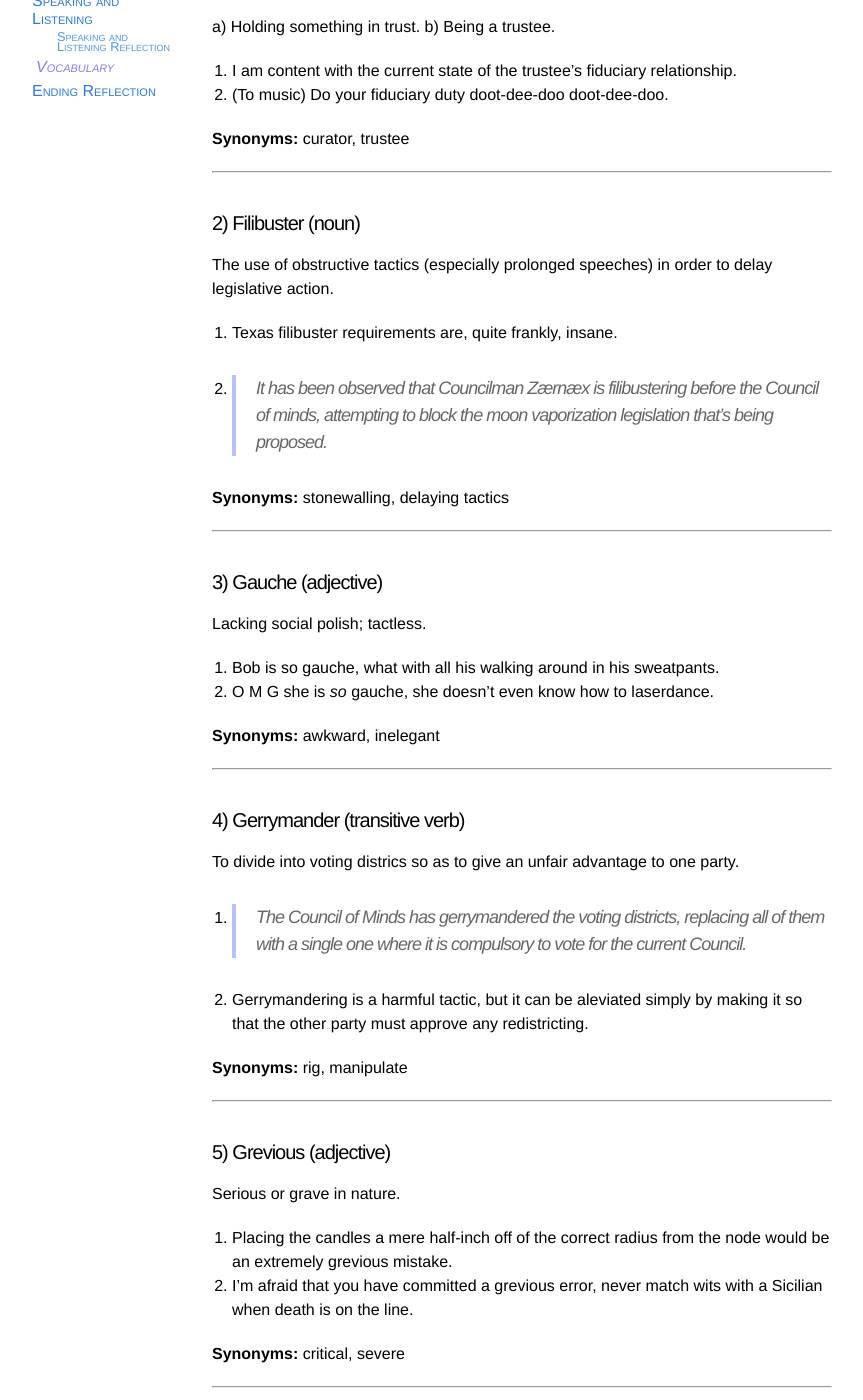
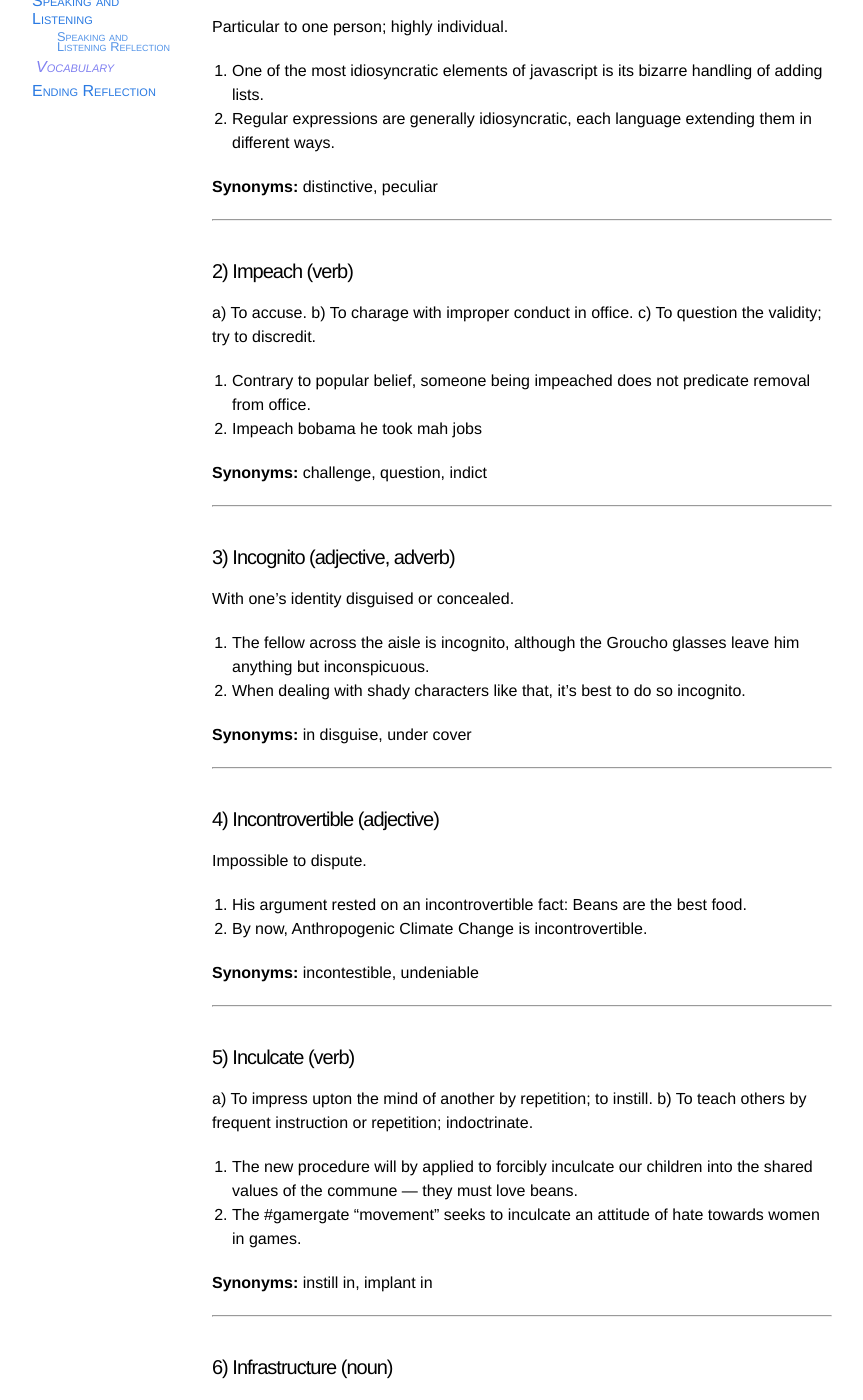
Before and after one commit to porglezomp/am-lit, a Jekyll site: the page built from portfolio/vocabulary.md, in a window 1280 px wide and 1400 px high, scrolled down 263 px. Shown: the whole window, without its empty margins (208-1071 px from the left). Built offline with Jekyll 4.4.1, drawn with Linux system fonts in a browser that asks for light colours; some of the changed text lies outside the part shown.

Commit message:
Add week 3 of vocabulary

```diff
--- a/portfolio/vocabulary.md
+++ b/portfolio/vocabulary.md
@@ -2,6 +2,111 @@
 title: Vocabulary
 sort: 8
 layout: portfolio
+---
+
+## Week 5
+
+#### 1) Idiosyncratic (adjective)
+Particular to one person; highly individual.
+1. One of the most idiosyncratic elements of javascript is its bizarre handling of adding lists.
+2. Regular expressions are generally idiosyncratic, each language extending them in different ways.
+
+**Synonyms:** distinctive, peculiar
+
+---
+
+#### 2) Impeach (verb)
+a) To accuse. b) To charage with improper conduct in office.
+c) To question the validity; try to discredit.
+
+1. Contrary to popular belief, someone being impeached does not predicate removal from office.
+2. Impeach bobama he took mah jobs
+
+**Synonyms:** challenge, question, indict
+
+---
+
+#### 3) Incognito (adjective, adverb)
+With one's identity disguised or concealed.
+
+1. The fellow across the aisle is incognito, although the Groucho glasses leave him anything but inconspicuous.
+2. When dealing with shady characters like that, it's best to do so incognito.
+
+**Synonyms:** in disguise, under cover
+
+---
+
+#### 4) Incontrovertible (adjective)
+Impossible to dispute.
+
+1. His argument rested on an incontrovertible fact: Beans are the best food.
+2. By now, Anthropogenic Climate Change is incontrovertible.
+
+**Synonyms:** incontestible, undeniable
+
+---
+
+#### 5) Inculcate (verb)
+a) To impress upton the mind of another by repetition; to instill.
+b) To teach others by frequent instruction or repetition; indoctrinate.
+
+1. The new procedure will by applied to forcibly inculcate our children into the shared values of the commune --- they must love beans.
+2. The #gamergate "movement" seeks to inculcate an attitude of hate towards women in games.
+
+**Synonyms:** instill in, implant in
+
+---
+
+#### 6) Infrastructure (noun)
+Underlying base or foundation.
+
+1. The space elevator will provide an important piece of infrastructure for our future conquest of the solar system.
+2. Investments in infrastructure often pay off in the long run, but are frequently opposed by those scared by the costs.
+
+**Synonyms:** base, framework
+
+---
+
+#### 7) Irony (noun)
+a) Language saying the opposite of one's meaning.
+b) Events directly contrary to expectations.
+
+1. The fire house burning down is the canonical example given for irony.
+2. Shakespeare's plays are full of every kind of irony.
+
+**Synonyms:** sarcasm, incongruity
+
+---
+
+#### 8) Judicious (adjective)
+Having or excercising sound judgement.
+
+1. Judicious application of punctuation adds clarity, but an excess brings obfuscation.
+2. The council was considered to be highly judicious by the community.
+
+**Synonyms:** wise, sensible
+
+---
+
+#### 9) Kinetic (adjective)
+Of, relating to, or produced by motion.
+
+1. Kinetic enegery is the energy possessed by a moving object.
+2. Kinetic sculptures are beautiful, their motion adds another layer to be appreciated.
+
+**Synonyms:** active, dynamic
+
+---
+
+#### 10) Kowtow (verb)
+a) To kneel and touch the forehead to the ground; a deep bow.
+b) To do the above metaphorically; show extreme deference.
+
+1. It is not seemly for us to kowtow to the whims of another nation.
+2. The lord kowtowed to the king.
+
+**Synonyms:** grovel, be obesquious
+
 ---
 
 ## Week 4
```
